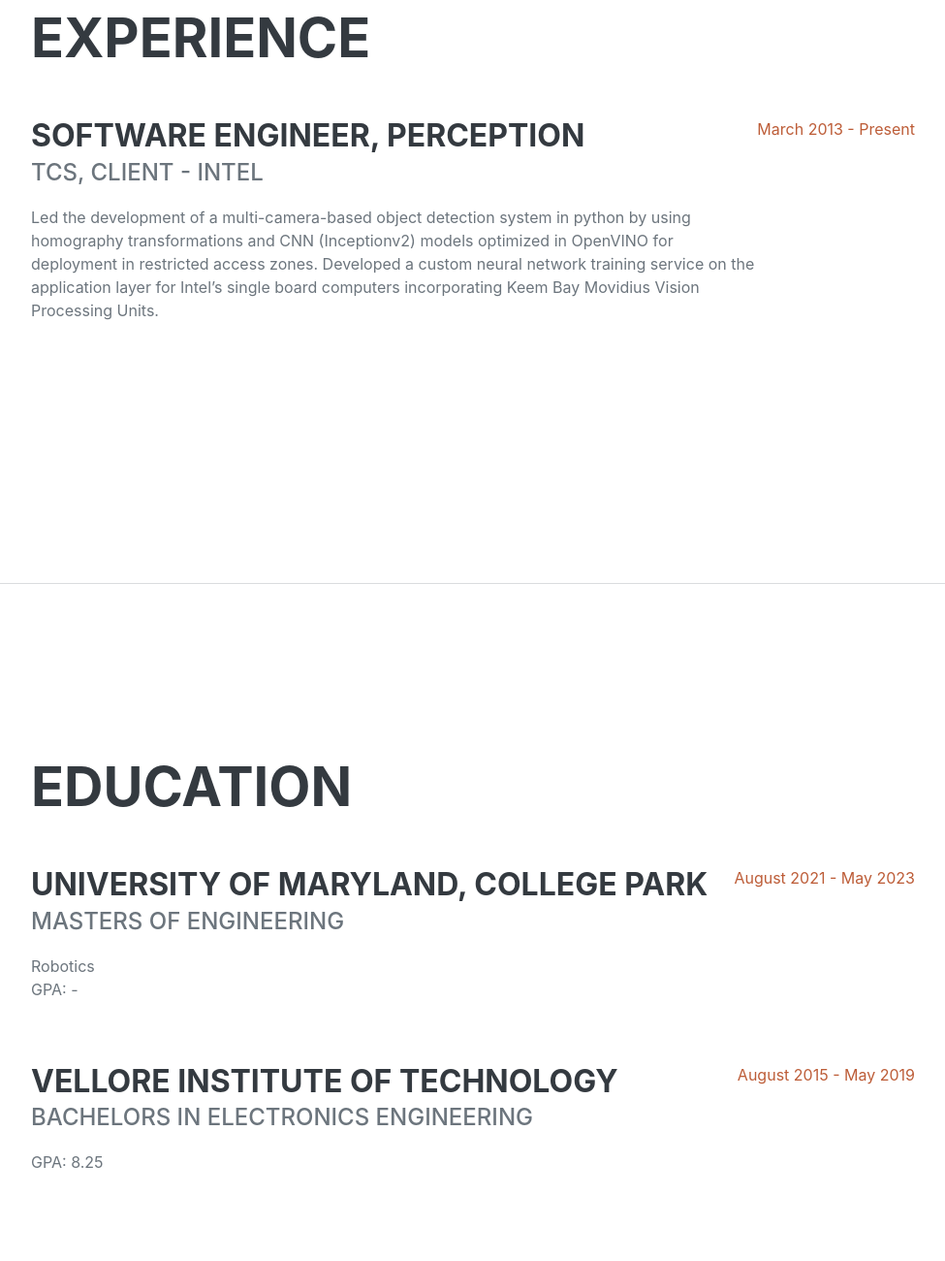
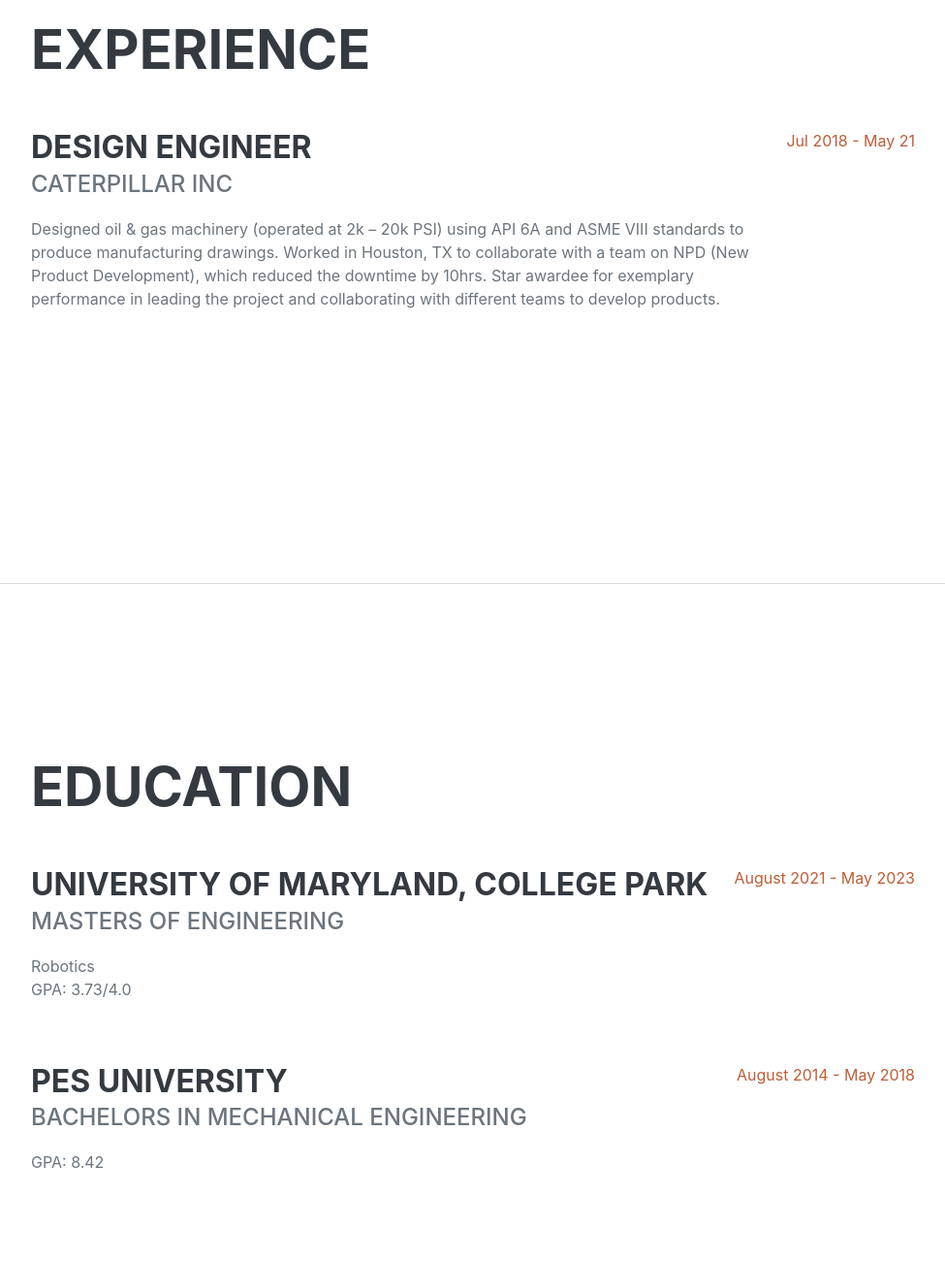
Before and after one commit to Madhunc5229/madhunc, a plain HTML site: page index.html in a window 1280 px wide. Shown: the part 1000-2300 px from the top of the page at 97% size, without its empty margins (288-1263 px from the left). Drawn offline with nearby package versions, Linux system fonts and the light colour scheme; a web font is replaced by a local one.

Commit message:
updated details

```diff
--- a/index.html
+++ b/index.html
@@ -45,7 +45,7 @@
                         4009 Gallatin Street · Hyattsville, MD 20781 · +1 (240) 259-1980 ·
                         <a href="mailto:madhunc117@gmail.com">madhunc117@gmail.com</a>
                     </div>
-                    <p class="lead mb-5">Hello World! This is Madhu Narra Chittibabu. I am a fellow graduate student pursuing his Master's in Robotics at The University of Maryland College Park. My interests lie at the conjuncture between hardware and software. Being amazed by systems that work on their own, I'm really intrigued by how computer vision and smart algorithms reshape the way autonomous systems work in today's world.</p>
+                    <p class="lead mb-5">Hello, This is Madhu Narra Chittibabu. I am a graduate student pursuing his Master's in Robotics at The University of Maryland College Park. My interests lie at the conjuncture between hardware and software. Being amazed by systems that work on their own, I'm really intrigued by how computer vision and smart algorithms reshape the way autonomous systems work in today's world.</p>
                     <div class="social-icons">
                         <a class="social-icon" href="https://www.linkedin.com/in/madhunc/"><i class="fab fa-linkedin-in"></i></a>
                         <a class="social-icon" href="https://github.com/Madhunc5229"><i class="fab fa-github"></i></a>
@@ -60,13 +60,14 @@
                     <h2 class="mb-5">Experience</h2>
                     <div class="d-flex flex-column flex-md-row justify-content-between mb-5">
                         <div class="flex-grow-1">
-                            <h3 class="mb-0">Software Engineer, Perception</h3>
-                            <div class="subheading mb-3">TCS, Client - Intel</div>
-                            <p>Led the development of a multi-camera-based object detection system in python by using homography transformations
-                                and CNN (Inceptionv2) models optimized in OpenVINO for deployment in restricted access zones. Developed a custom neural network training service on the application layer for Intel’s single board computers
-                                incorporating Keem Bay Movidius Vision Processing Units.</p>
+                            <h3 class="mb-0">Design Engineer</h3>
+                            <div class="subheading mb-3">Caterpillar Inc</div>
+                            <p>Designed oil & gas machinery (operated at 2k – 20k PSI) using API 6A and ASME VIII standards to produce manufacturing drawings.
+                                Worked in Houston, TX to collaborate with a team on NPD (New Product Development), which reduced the downtime by 10hrs.
+                                Star awardee for exemplary performance in leading the project and collaborating with different teams to develop products.
+                                </p>
                         </div>
-                        <div class="flex-shrink-0"><span class="text-primary">March 2013 - Present</span></div>
+                        <div class="flex-shrink-0"><span class="text-primary">Jul 2018 - May 21</span></div>
                     </div>
                 </div>
             </section>
@@ -80,17 +81,17 @@
                             <h3 class="mb-0">University of Maryland, College Park</h3>
                             <div class="subheading mb-3">Masters of Engineering</div>
                             <div>Robotics</div>
-                            <p>GPA: -</p>
+                            <p>GPA: 3.73/4.0</p>
                         </div>
                         <div class="flex-shrink-0"><span class="text-primary">August 2021 - May 2023</span></div>
                     </div>
                     <div class="d-flex flex-column flex-md-row justify-content-between">
                         <div class="flex-grow-1">
-                            <h3 class="mb-0">Vellore Institute of Technology</h3>
-                            <div class="subheading mb-3">Bachelors in Electronics Engineering</div>
-                            <p>GPA: 8.25</p>
+                            <h3 class="mb-0">PES University</h3>
+                            <div class="subheading mb-3">Bachelors in Mechanical Engineering</div>
+                            <p>GPA: 8.42</p>
                         </div>
-                        <div class="flex-shrink-0"><span class="text-primary">August 2015 - May 2019</span></div>
+                        <div class="flex-shrink-0"><span class="text-primary">August 2014 - May 2018</span></div>
                     </div>
                 </div>
             </section>
@@ -103,11 +104,14 @@
                     <ul class="fa-ul mb-0">
                         <li>
                             <span class="fa-li" href="https://www.linkedin.com/in/madhunc/"><i class="fas fa-trophy text-warning"></i></span>
-                            ROS based Autonomous Lawn Mower - Developed and deployed a ROS package with a functionality of autonomous navigation for a lawn mower.
+                            Monocular Visual SLAM - Performed Zhang’s calibration to obtain intrinsic parameters using the data recorded from a robot with a RGB camera.
+                            Used ORB feature matching for feature detection and estimated the fundamental matrix to compute the camera pose.
+                            Performed bundle adjustment to minimize the reprojection error using non-linear least squares algorithm.
+
                         </li>
                         <li>
                             <span class="fa-li" href="https://www.linkedin.com/in/madhunc/"><i class="fas fa-trophy text-warning"></i></span>
-                            Human Detector Neural Network built with C++ - A robust module for the detection of humans in the robot reference frame
+                            Human Detection and Tracking - Developed a C++ module using Yolov5s for human detection which outputs the location directly in the robot reference frame.
                         </li>
 
                     </ul>
```
